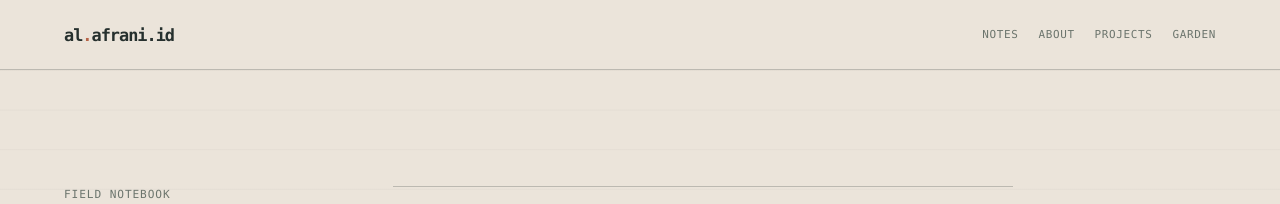
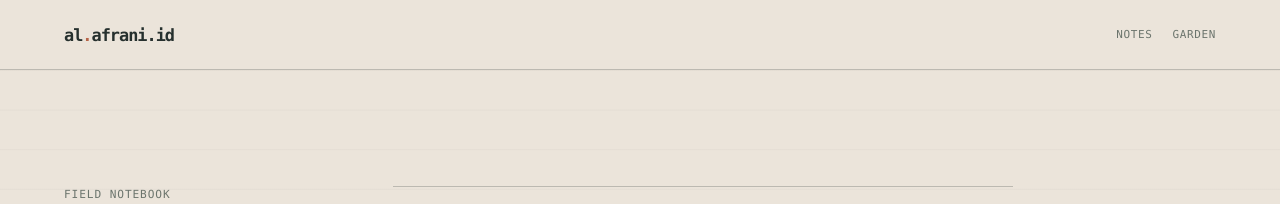
Before and after one commit to nyelonong/nyelonong.github.io, a Jekyll site: the page built from index.html, in a window 1280 px wide and 900 px high. Shown: the top 204 px of the window. Built offline with Jekyll 4.4.1, drawn with Linux system fonts in a browser that asks for light colours.

Commit message:
fix: simplify notes navigation

```diff
--- a/_includes/site-header.html
+++ b/_includes/site-header.html
@@ -2,8 +2,6 @@
   <a class="site-mark" href="{{ site.baseurl }}/">al<span>.</span>afrani.id</a>
   <nav class="site-nav" aria-label="Primary navigation">
     <a href="{{ site.baseurl }}/">notes</a>
-    <a href="{{ site.baseurl }}/about">about</a>
-    <a href="{{ site.baseurl }}/projects">projects</a>
     <a href="https://afrani.id">garden</a>
   </nav>
 </header>
```
